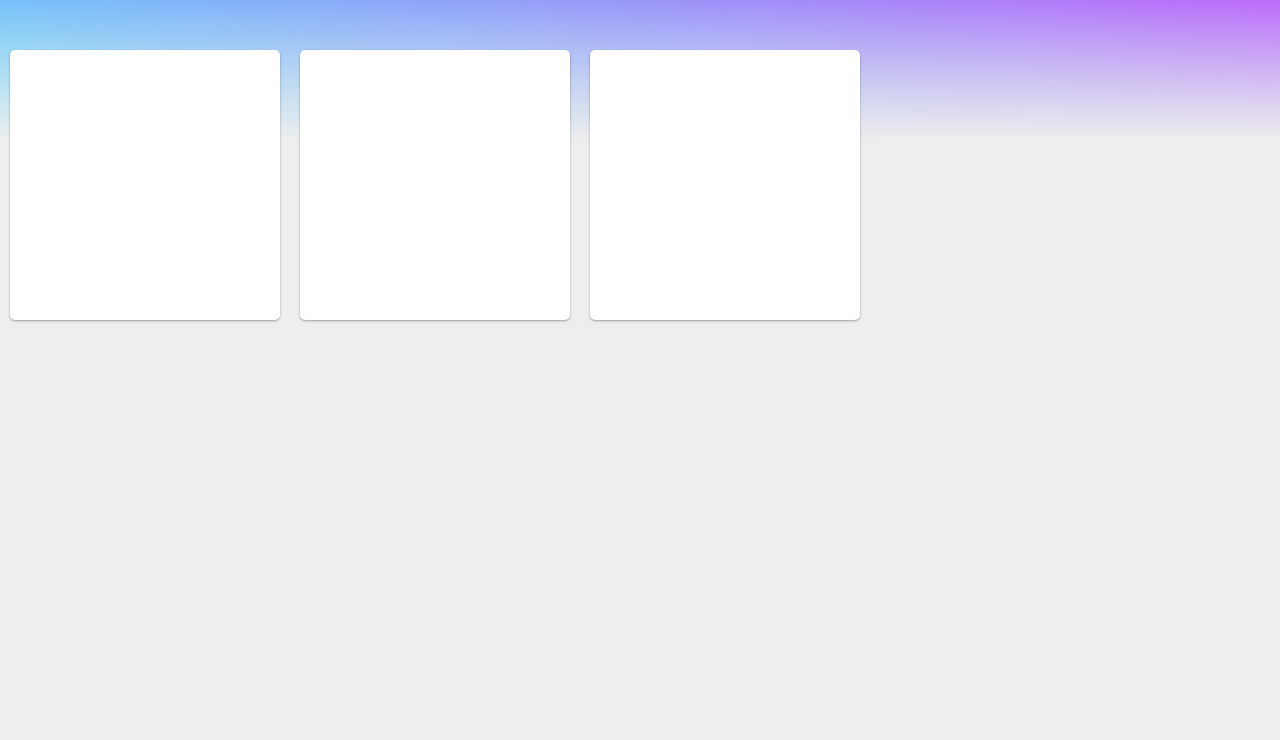
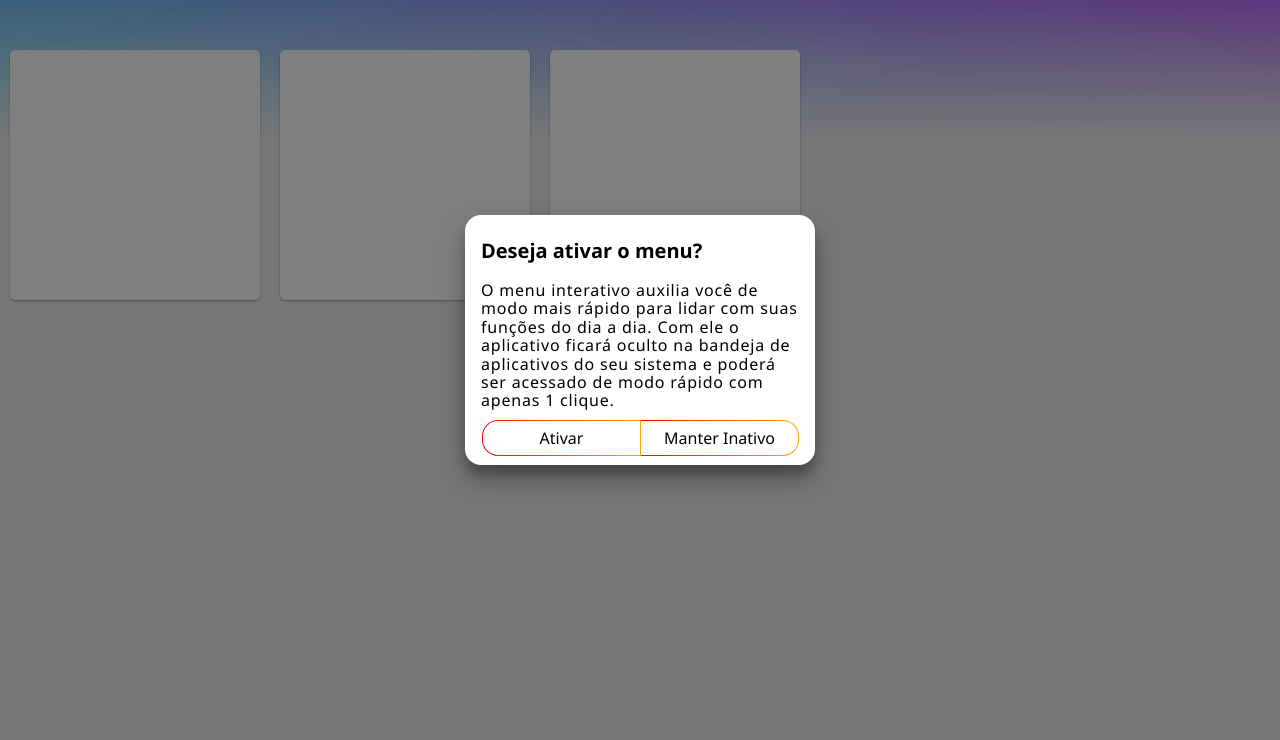
Before and after one commit to TryUps/MyTime-Desktop, a website: page app/index.html in a window 1280 px wide. Shown: the part 60-800 px from the top of the page. Drawn offline with Linux system fonts and the light colour scheme.

Commit message:
Updated interface

```diff
--- a/app/index.html
+++ b/app/index.html
@@ -10,7 +10,7 @@
 </head>
 <body>
     <header>
-        <h1>Meu Tempo</h1>
+        <h1>Software sem nome</h1>
     </header>
     <main>
         <section>
@@ -19,5 +19,20 @@
             <div class="box"></div>
         </section>
     </main>
+    <div class="overlay"></div>
+    <div class="alert">
+        <div class="alert-title">
+            <h2>Deseja ativar o menu?</h2>
+        </div>
+        <div class="alert-content">
+            <p class="alert-text">
+                O menu interativo auxilia você de modo mais rápido para lidar com suas funções do dia a dia. Com ele o aplicativo ficará oculto na bandeja de aplicativos do seu sistema e poderá ser acessado de modo rápido com apenas 1 clique.
+            </p>
+        </div>
+        <div class="alert-footer">
+            <button class="alert-btn">Manter Inativo</button>
+            <button class="alert-btn">Ativar</button>
+        </div>
+    </div>
 </body>
 </html>
--- a/app/res/css/app.css
+++ b/app/res/css/app.css
@@ -1,9 +1,15 @@
+* {
+    box-sizing: border-box;
+    margin:0;
+    padding:0;
+}
 body {
     position: absolute;
     width:100%;
     height: 100%;
     background-color: #eee;
-    font-family: cursive;
+    user-select: none;
+    font-family: 'Segoe UI', Tahoma, Geneva, Verdana, sans-serif;
 }
 body.dark {
     background: #1a1a1a;
@@ -32,6 +38,7 @@ header {
 
 h1 {
     font-size:25px;
+    font-family: cursive;
 }
 
 main {
@@ -51,3 +58,95 @@ main {
     padding: 10px;
     box-shadow: 0 1px 3px rgba(0,0,0,0.12), 0 1px 2px rgba(0,0,0,0.24);
 }
+
+.overlay {
+    position: absolute;
+    background: rgba(0,0,0,0.5);
+    width:100%;
+    height:100%;
+    z-index: 998;
+
+}
+.alert {
+    position: absolute;
+    display: grid;
+    grid-template-areas:
+        "title title"
+        "content content"
+        "footer footer";
+    grid-template-rows: 40px auto 40px;
+    grid-gap: 10px;
+    top: 50%;
+    left: 50%;
+    width: 350px;
+    height:250px;
+    padding:1em;
+    background: #fff;
+    border-radius: 1em;
+    z-index:1000;
+    transform: translate(-50%,-50%);
+    transition: all 0.3s cubic-bezier(.25,.8,.25,1);
+    box-shadow: 0 14px 28px rgba(0,0,0,0.25), 0 10px 10px rgba(0,0,0,0.22);
+}
+
+.alert-title {
+    grid-area: title;
+    line-height:40px;
+}
+
+.alert-title > h2 {
+    font-size: 20px;
+}
+
+.alert-title > h1 {
+    padding: 0px;
+    margin: 0px;
+}
+
+.alert > .alert-content {
+    grid-area: content;
+    letter-spacing: 0.8px;
+}
+
+.alert > .alert-footer {
+    grid-area: footer;
+    float: right;
+    line-height: 40px;
+}
+
+.alert > .alert-footer > button.alert-btn {
+    position: relative;
+    float: right;
+    margin: 5px;
+    background: #fff;
+    padding: 8px;
+    outline: 0;
+    background-clip: padding-box;
+    border: solid 1px transparent;
+    width: 50%;
+    margin: auto;
+    max-width: 100%;
+    transition: all 0.3s cubic-bezier(.25,.8,.25,1);
+}
+.alert > .alert-footer > button.alert-btn:first-child {
+    border-radius: 0 1em 1em 0;
+}
+
+.alert > .alert-footer > button.alert-btn:last-child {
+    border-radius: 1em 0px 0px 1em;
+    right: -1px;
+}
+
+.alert > .alert-footer > button.alert-btn::before {
+    content: '';
+    position: absolute;
+    top: 0; right: 0; bottom: 0; left: 0;
+    z-index: -1;
+    margin: -1px; /* !importanté */
+    border-radius: inherit; /* !importanté */
+    background: linear-gradient(to right, red, orange);
+}
+
+.alert > .alert-footer > button.alert-btn:hover {
+    box-shadow: 0 1px 3px rgba(0,0,0,0.12), 0 1px 2px rgba(0,0,0,0.24);
+}
--- a/package.json
+++ b/package.json
@@ -5,7 +5,8 @@
   "description": "MyTime Client app for Desktop devices.",
   "main": "main.js",
   "dependencies": {
-    "express": "^4.17.1"
+    "express": "^4.17.1",
+    "nedb": "^1.8.0"
   },
   "devDependencies": {
     "electron-nightly": "^10.0.0-nightly.20200324"
```
Also changed, not shown: main.js (+3 -13 lines), preload.js (+6 -1 lines), src/db.js (added, +14 -0 lines), src/mytime.js (+13 -0 lines), app/layout/first_screen.html (added), app/res/css/style.css (line endings or trailing spaces), 3 other files.
